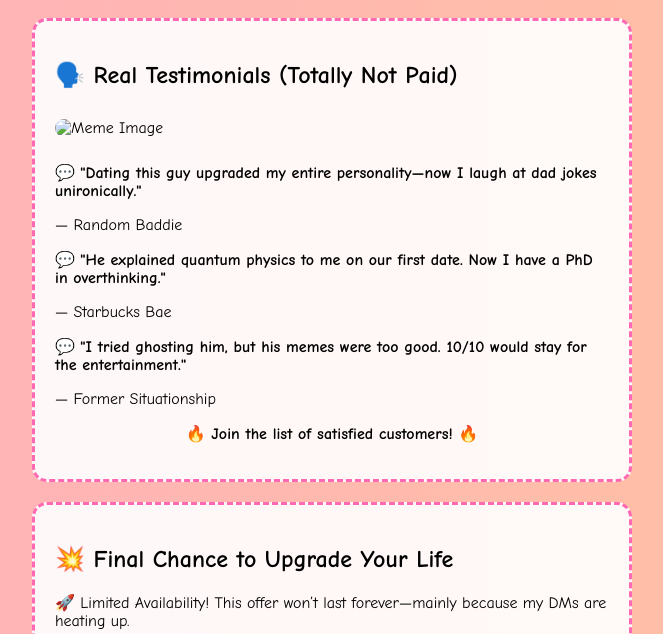
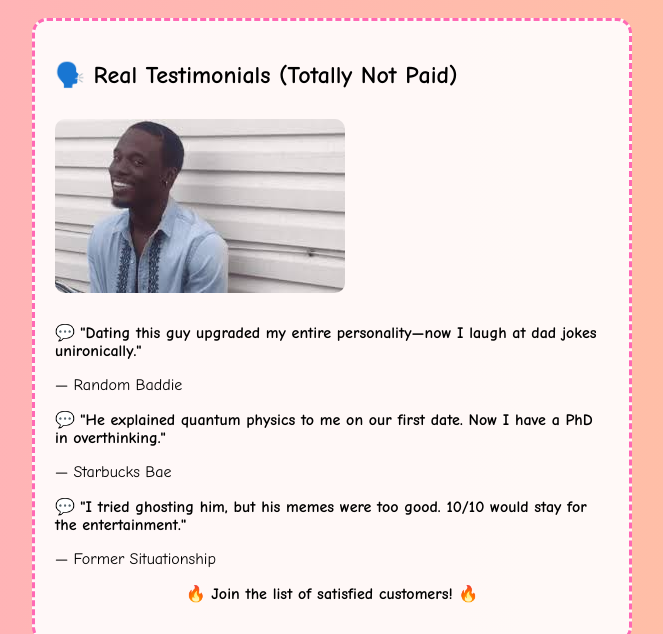
Before and after one commit to itsatharvajoshi/adad, a plain HTML site: page index.html in a window 1280 px wide. Shown: the part 2167-2801 px from the top of the page, without its empty margins (308-971 px from the left). Drawn offline with Linux system fonts and the light colour scheme.

Commit message:
Update index.html

```diff
--- a/index.html
+++ b/index.html
@@ -158,7 +158,7 @@
         </div>
         <div class="section">
             <h2>🗣️ Real Testimonials (Totally Not Paid)</h2>
-            <img src="your-image-7.webp" alt="Meme Image">
+            <img src="abcd.jpeg" alt="Meme Image">
 
             <p>💬 <strong>"Dating this guy upgraded my entire personality—now I laugh at dad jokes unironically."</strong></p>
             <p>— Random Baddie</p>
```
